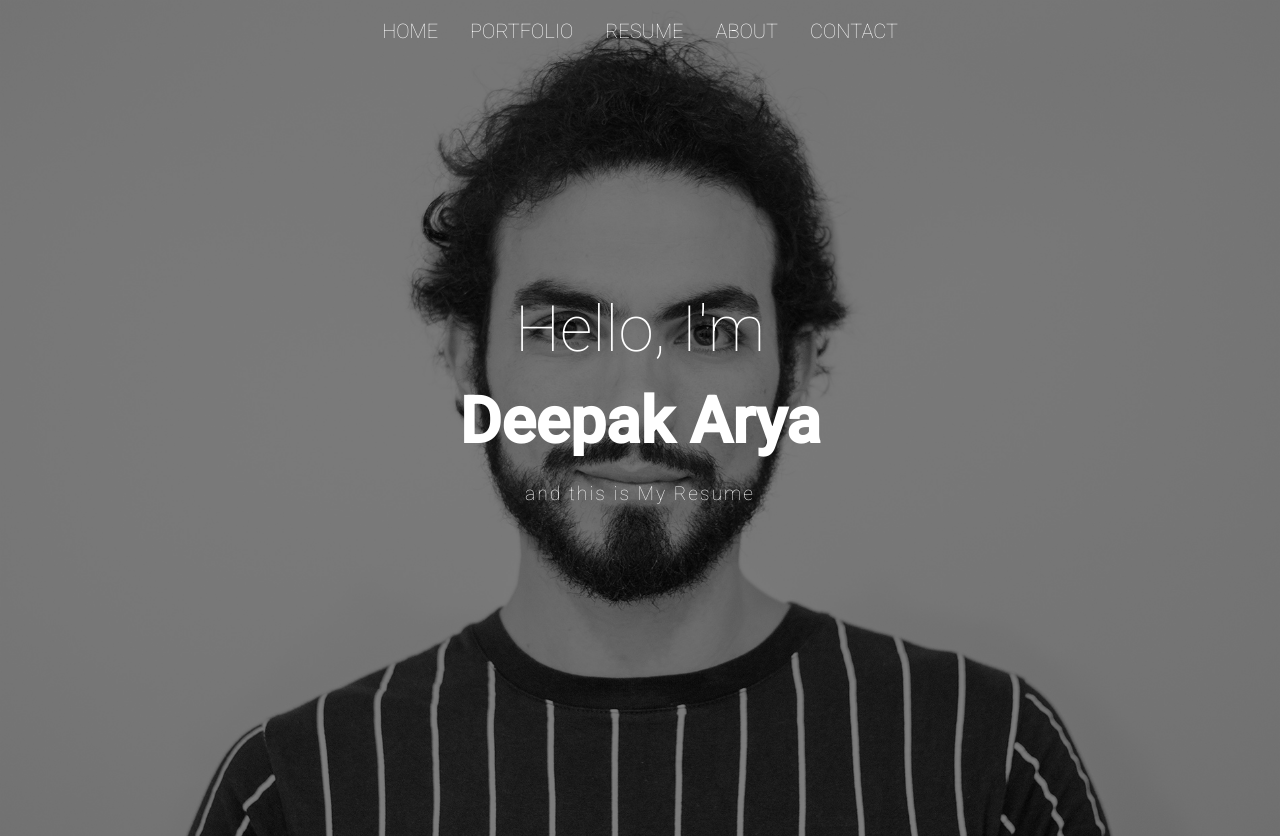
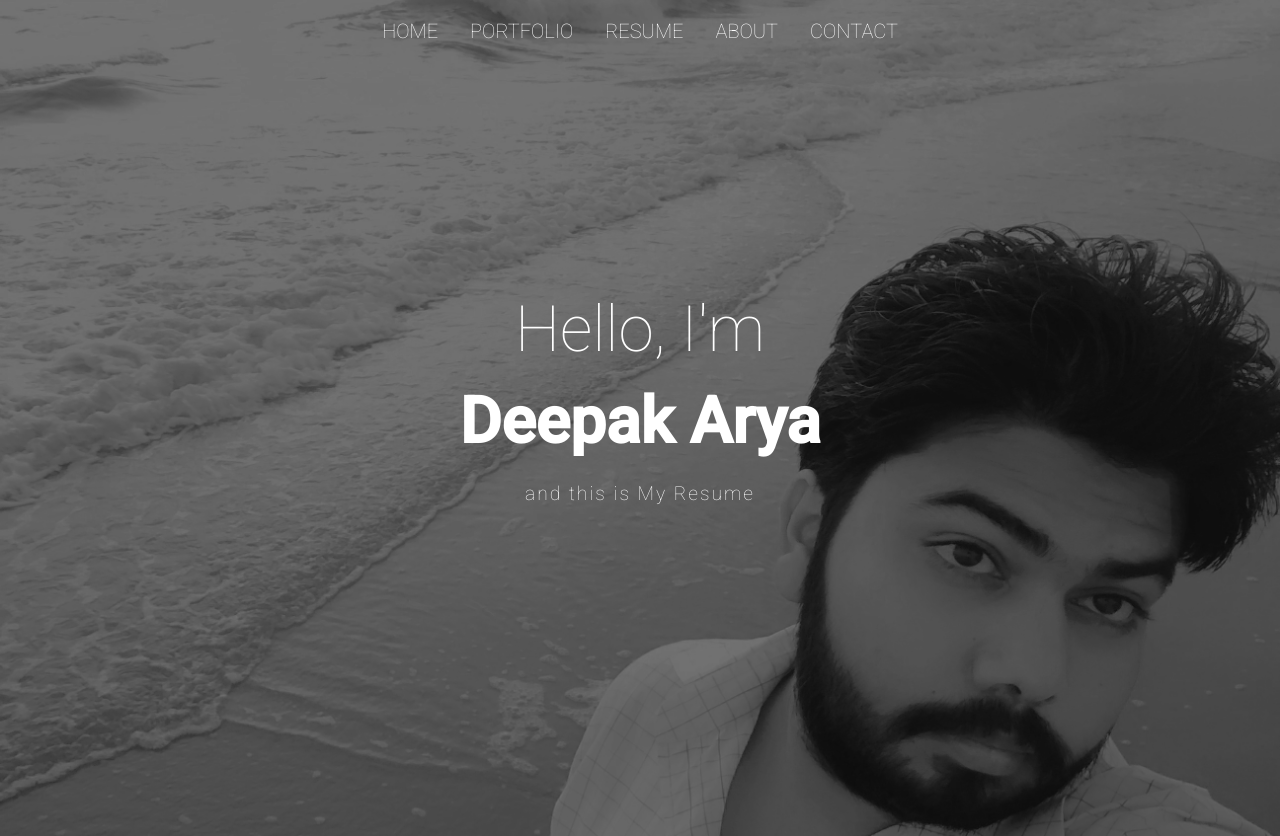
Before and after one commit to Deepakarya0155/portfolio, an Angular app: page / in a window 1280 px wide. Built offline with nearby package versions, Linux system fonts and the light colour scheme.

Commit message:
adding profile photo

```diff
--- a/src/app/home/home.component.css
+++ b/src/app/home/home.component.css
@@ -1,5 +1,5 @@
 #HOME{
-    background-image:url('../../assets/image_1.jpg');
+    background-image:url('../../assets/image_2.jpg');
 
     background-repeat: no-repeat;
     width:100%;
--- a/src/styles.css
+++ b/src/styles.css
@@ -3,5 +3,6 @@
 html, body { height: 100%;
 
     font-family: 'Roboto', sans-serif;
+    background-color:#222222;
 }
 body { margin: 0; font-family: Roboto, "Helvetica Neue", sans-serif; }
```
Also changed, not shown: src/assets/image_1.jpg, src/assets/image_2.jpg (added).
